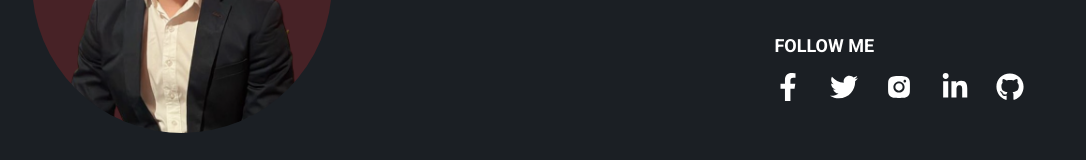
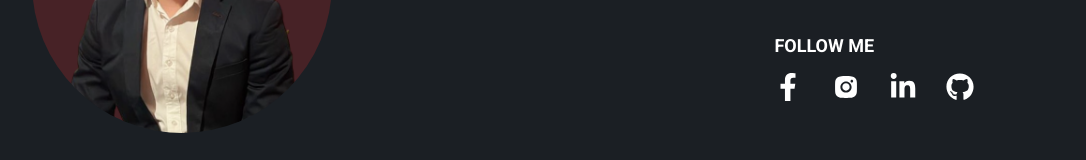
Before and after one commit to gaabrielmooreira/PersonalPage, a React (Create React App) app: page / in a window 1280 px wide. Shown: the part 611-771 px from the top of the page, without its empty margins (96-1182 px from the left). Built offline with nearby package versions, Linux system fonts and the light colour scheme.

Commit message:
feat: remove twitter social media

```diff
--- a/src/components/SocialMedias.js
+++ b/src/components/SocialMedias.js
@@ -16,13 +16,13 @@ export default function SocialMedias() {
                 <FaFacebookF size="28px" />
             </SocialMediaLink>
 
-            <SocialMediaLink
+            {/* <SocialMediaLink
                 isMouseOver={isMouseOver}
                 setMouseOver={setMouseOver}
                 link="https://twitter.com/gaabrielmo"
             >
                 <FaTwitter size="28px" />
-            </SocialMediaLink>
+            </SocialMediaLink> */}
 
             <SocialMediaLink
                 isMouseOver={isMouseOver}
@@ -52,7 +52,7 @@ export default function SocialMedias() {
 }
 
 const SocialMediasContainer = styled.ul`
-    width: 250px;
+    width: 200px;
     display: flex;
     justify-content: space-between;
 `
```
